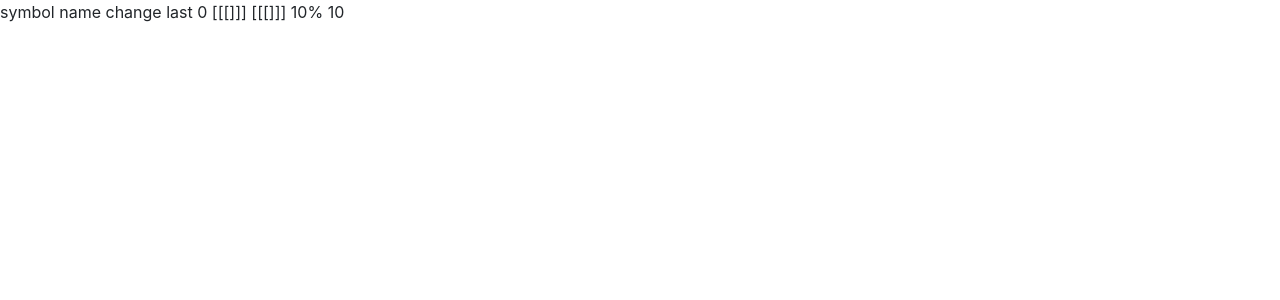
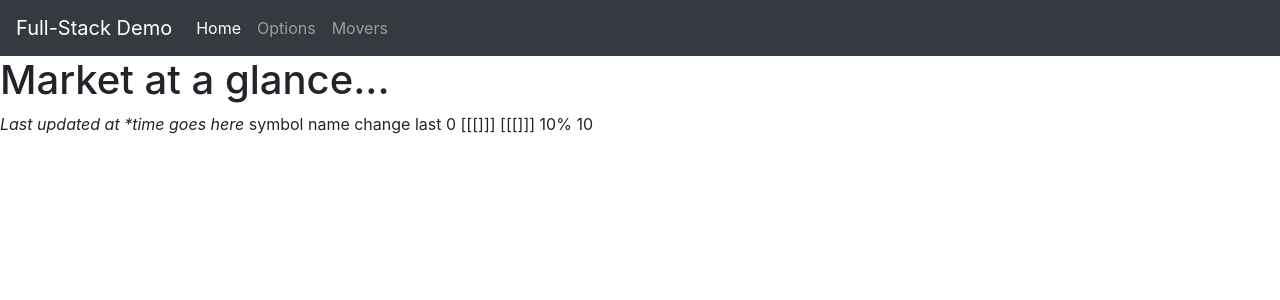
Before and after one commit to jschneider23/FullStackDemo, a Flask app: page / in a window 1280 px wide. Shown: the top 300 px of the page. Run offline with Flask 2, Linux system fonts and the light colour scheme; a database or web service that is not in the repository returns one stand-in record (values such as "Sample title"); data that the repository does not hold is empty; some libraries are stand-ins or nearby versions.

Commit message:
Added additional skeleton html files for movers and options page (charts will be viewed along with info from the home page), and added navbar with basic customization for now.  Also added create_html.py to handle all API data html generation functionality.

```diff
--- a/frontend/app.py
+++ b/frontend/app.py
@@ -4,9 +4,17 @@ from backend import stock_info, stock_chart, stock_movers, stock_options
 app = Flask(__name__)
 
 @app.route("/")
-def index():
+def home():
     data = stock_movers.getMovers("$DJI", "up", "percent")
-    return render_template("index.html", data = data)
+    return render_template("home.html", data = data)
+
+@app.route("/options")
+def options():
+    return render_template("options.html")
+
+@app.route("/movers")
+def movers():
+    return render_template("movers.html")
 
 if __name__ == "__main__":
     app.run(debug = True)
--- /dev/null
+++ b/frontend/create_html.py
@@ -0,0 +1,2 @@
+# File will have code that handles nearly all of the html formatting and
+# processing from backend API data to keep app.py as clutter-free as possible
--- a/frontend/templates/base_layout.html
+++ b/frontend/templates/base_layout.html
@@ -7,7 +7,31 @@
     {% block head %} {% endblock %}
 </head>
 <body>
-    {% block body %} {% endblock %}
+    <div id="navbar">
+        <nav class="navbar navbar-expand-lg navbar-dark bg-dark">
+            <a class="navbar-brand" href="/">Full-Stack Demo</a>
+            <button class="navbar-toggler" type="button" data-toggle="collapse" data-target="#navbarSupportedContent" aria-controls="navbarSupportedContent" aria-expanded="false" aria-label="Toggle navigation">
+            <span class="navbar-toggler-icon"></span>
+            </button>
+
+            <div class="collapse navbar-collapse" id="navbarSupportedContent">
+                <ul class="navbar-nav mr-auto">
+                    <li class="nav-item active">
+                        <a class="nav-link" href="/">Home</a>
+                    </li>
+                    <li class="nav-item">
+                        <a class="nav-link" href="options">Options</a>
+                    </li>
+                    <li class="nav-item">
+                        <a class="nav-link" href="movers">Movers</a>
+                    </li>
+                </ul>
+            </div>
+        </nav>
+    </div>
+    <div id="content">
+        {% block body %} {% endblock %}
+    </div>
     <script src="https://code.jquery.com/jquery-3.3.1.slim.min.js" integrity="sha384-q8i/X+965DzO0rT7abK41JStQIAqVgRVzpbzo5smXKp4YfRvH+8abtTE1Pi6jizo" crossorigin="anonymous"></script>
     <script src="https://cdnjs.cloudflare.com/ajax/libs/popper.js/1.14.7/umd/popper.min.js" integrity="sha384-UO2eT0CpHqdSJQ6hJty5KVphtPhzWj9WO1clHTMGa3JDZwrnQq4sF86dIHNDz0W1" crossorigin="anonymous"></script>
     <script src="https://stackpath.bootstrapcdn.com/bootstrap/4.3.1/js/bootstrap.min.js" integrity="sha384-JjSmVgyd0p3pXB1rRibZUAYoIIy6OrQ6VrjIEaFf/nJGzIxFDsf4x0xIM+B07jRM" crossorigin="anonymous"></script>
--- a/frontend/templates/index.html
+++ b/frontend/templates/home.html
@@ -5,5 +5,7 @@
 {% endblock %}
 
 {% block body %}
+<h1>Market at a glance...</h1>
+<i>Last updated at *time goes here</i>
 {{ data }}
 {% endblock %}
```
Also changed, not shown: frontend/templates/movers.html (added, +9 -0 lines), frontend/templates/options.html (added, +9 -0 lines).
